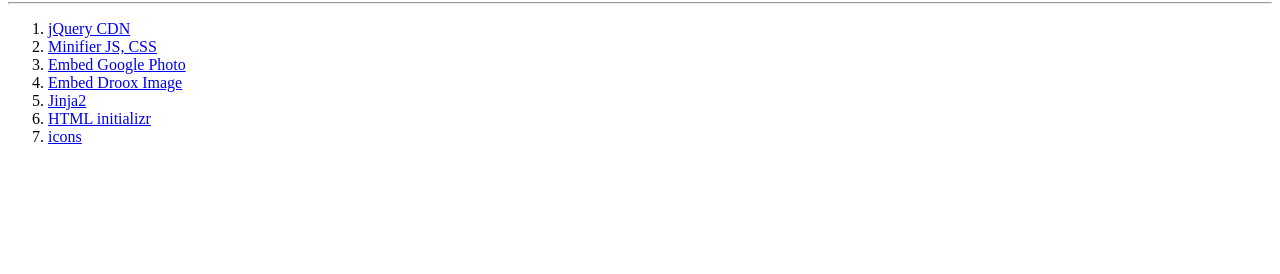
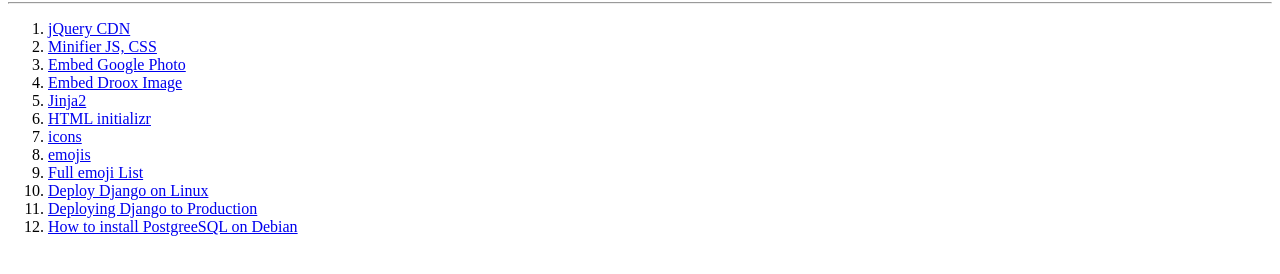
Before and after one commit to theofrancis-dev/teopinillo.github.io, a plain HTML site: page dev_tools/index.html in a window 1280 px wide. Shown: the part 78-352 px from the top of the page. Drawn offline with Linux system fonts and the light colour scheme.

Commit message:
Update index.html

```diff
--- a/dev_tools/index.html
+++ b/dev_tools/index.html
@@ -22,6 +22,17 @@
         <li><a href="https://jinja.palletsprojects.com/en/3.0.x/intro/">Jinja2</a>
         <li><a href="http://www.initializr.com/">HTML initializr</a></li>
         <li><a href="https://www.icons8.com/">icons</a></li>
+        <li><a href="https://www.w3schools.com/charsets/ref_emoji.asp">emojis</a></li>
+        <li><a href="https://unicode.org/emoji/charts/full-emoji-list.html">Full emoji List</a></li>
+        <li><a href="https://dev.to/ajithklepsydra/how-to-set-up-and-deploy-a-django-application-on-a-linux-server-2dff<li>">Deploy Django on Linux</a></li>
+        <li><a href="https://developer.mozilla.org/en-US/docs/Learn/Server-side/Django/Deployment">Deploying Django to Production</a></li>
+        <li><a href="https://linuxize.com/post/how-to-install-postgresql-on-debian-10/">How to install PostgreeSQL on Debian</a></li>
+
+
+
+
+
+
     </ol>
 
     </body>
```
